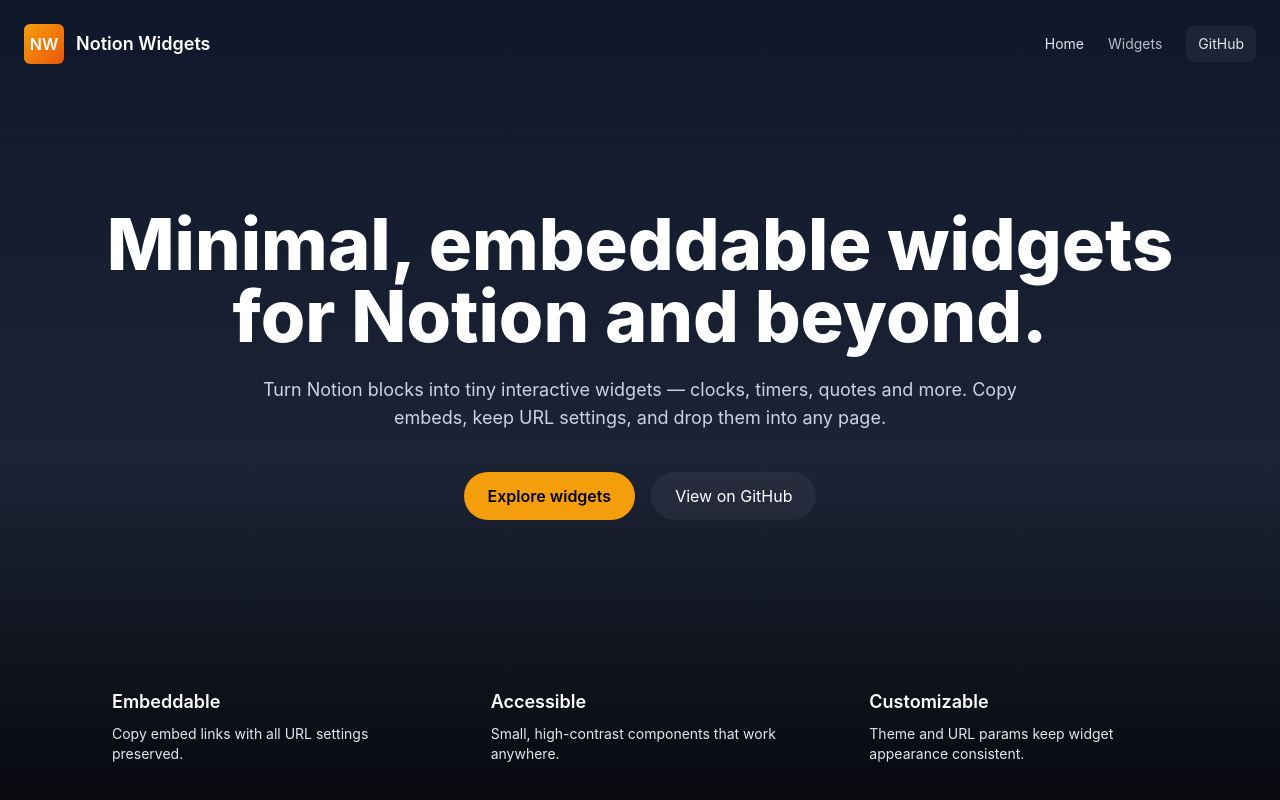
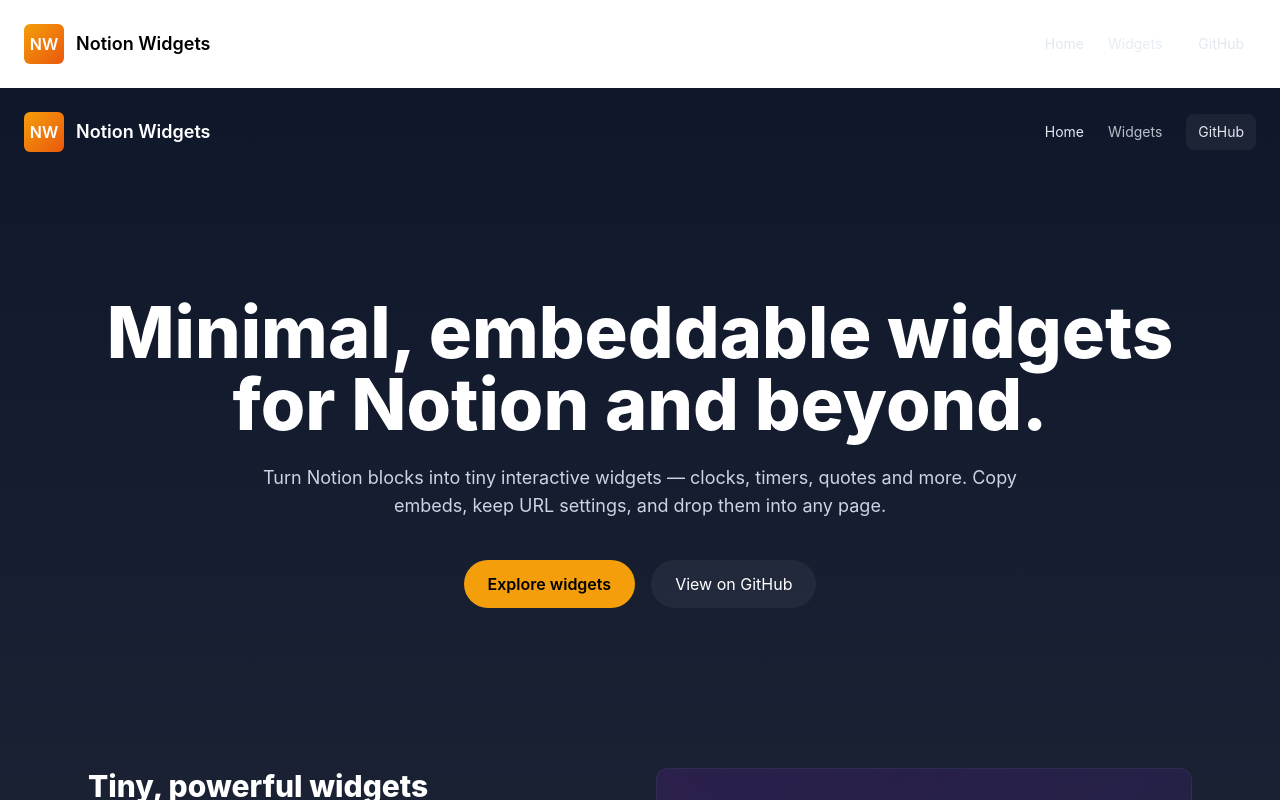
Before and after one commit to rushhiii/notion-widgets, a Next.js app: page /landing in a window 1280 px wide. Built offline with nearby package versions, Linux system fonts and the light colour scheme; no server answers.

Commit message:
feat: full landing sections, site navbar/footer, logo, showcase & features

```diff
--- a/app/landing/page.tsx
+++ b/app/landing/page.tsx
@@ -1,6 +1,7 @@
-"use client"
 import ModernNavbar from '../../components/ui/ModernNavbar'
 import Hero from '../../components/ui/Hero'
+import Features from '../../components/ui/Features'
+import Showcase from '../../components/ui/Showcase'
 import ModernFooter from '../../components/ui/ModernFooter'
 
 export const metadata = {
@@ -16,20 +17,9 @@ export default function LandingPage() {
       <main className="pt-10">
         <Hero />
 
-        <section className="max-w-6xl mx-auto px-6 mt-16 grid grid-cols-1 md:grid-cols-3 gap-8">
-          <div className="p-6 bg-white/3 rounded-xl">
-            <h3 className="font-semibold text-lg">Embeddable</h3>
-            <p className="mt-2 text-sm text-slate-200">Copy embed links with all URL settings preserved.</p>
-          </div>
-          <div className="p-6 bg-white/3 rounded-xl">
-            <h3 className="font-semibold text-lg">Accessible</h3>
-            <p className="mt-2 text-sm text-slate-200">Small, high-contrast components that work anywhere.</p>
-          </div>
-          <div className="p-6 bg-white/3 rounded-xl">
-            <h3 className="font-semibold text-lg">Customizable</h3>
-            <p className="mt-2 text-sm text-slate-200">Theme and URL params keep widget appearance consistent.</p>
-          </div>
-        </section>
+        <Features />
+
+        <Showcase />
       </main>
 
       <ModernFooter />
--- a/app/layout.tsx
+++ b/app/layout.tsx
@@ -11,6 +11,8 @@ import {
 } from "./fonts";
 import AuthProvider from "../components/AuthProvider";
 import { getSiteUrl } from "@/lib/site";
+import ModernNavbar from "../components/ui/ModernNavbar";
+import ModernFooter from "../components/ui/ModernFooter";
 
 const siteUrl = getSiteUrl();
 const googleSiteVerification = process.env.NEXT_PUBLIC_GOOGLE_SITE_VERIFICATION || "ScLbPuILYWTWtNMP4oWQnBpW2VF037R5IA7QfrSvxyU";
@@ -86,7 +88,11 @@ export default function RootLayout({ children }: RootLayoutProps) {
       className={`h-full bg-transparent ${fontSpaceGrotesk.variable} ${fontSora.variable} ${fontPlusJakarta.variable} ${fontManrope.variable} ${fontPlayfair.variable} ${fontLibreBaskerville.variable} ${fontKarla.variable}`}
     >
       <body className="h-full bg-transparent antialiased" suppressHydrationWarning>
-        <AuthProvider>{children}</AuthProvider>
+        <AuthProvider>
+          <ModernNavbar />
+          <main className="min-h-screen">{children}</main>
+          <ModernFooter />
+        </AuthProvider>
       </body>
     </html>
   );
--- /dev/null
+++ b/components/ui/Features.tsx
@@ -0,0 +1,33 @@
+"use client"
+import { motion } from 'framer-motion'
+
+const MSection: any = motion.section
+
+export default function Features() {
+  return (
+    <MSection className="max-w-6xl mx-auto px-6 py-20 grid grid-cols-1 md:grid-cols-2 gap-8" initial={{ opacity: 0 }} animate={{ opacity: 1 }} transition={{ duration: 0.6 }}>
+      <div className="space-y-6">
+        <h2 className="text-3xl font-extrabold">Tiny, powerful widgets</h2>
+        <p className="text-slate-300">Designed to be dropped into Notion or any page. Preserve query settings, theme, and embed behavior.</p>
+        <div className="grid gap-4 mt-6">
+          <div className="p-4 bg-white/3 rounded-lg">
+            <h4 className="font-semibold">Copy-friendly embeds</h4>
+            <p className="text-sm text-slate-300">Embed links keep all URL params so your saved embeds look the same everywhere.</p>
+          </div>
+          <div className="p-4 bg-white/3 rounded-lg">
+            <h4 className="font-semibold">Lightweight</h4>
+            <p className="text-sm text-slate-300">Minimal JS footprint and focused features keep pages fast.</p>
+          </div>
+          <div className="p-4 bg-white/3 rounded-lg">
+            <h4 className="font-semibold">Accessible</h4>
+            <p className="text-sm text-slate-300">High contrast and keyboard-friendly controls out of the box.</p>
+          </div>
+        </div>
+      </div>
+
+      <div className="p-6 bg-gradient-to-br from-purple-900/30 to-indigo-900/20 rounded-xl border border-white/5 flex items-center justify-center">
+        <img src="/readme/hero_dashboard.png" alt="widgets preview" className="w-full h-auto rounded-md shadow-lg" />
+      </div>
+    </MSection>
+  )
+}
--- a/components/ui/Hero.tsx
+++ b/components/ui/Hero.tsx
@@ -1,26 +1,31 @@
 "use client"
+/* eslint-disable @typescript-eslint/no-explicit-any */
 import { motion } from 'framer-motion'
+
+const MHeading: any = motion.h1
+const MP: any = motion.p
+const MD: any = motion.div
 
 export default function Hero() {
   return (
     <section className="max-w-6xl mx-auto px-6 py-20 text-center">
-      <motion.h1
+      <MHeading
         initial={{ y: 10, opacity: 0 }}
         animate={{ y: 0, opacity: 1 }}
         transition={{ duration: 0.6 }}
         className="text-5xl md:text-7xl font-extrabold leading-tight text-white"
       >
         Minimal, embeddable widgets for Notion and beyond.
-      </motion.h1>
+      </MHeading>
 
-      <motion.p initial={{ opacity: 0 }} animate={{ opacity: 1 }} transition={{ delay: 0.2 }} className="mt-6 text-lg text-slate-300 max-w-3xl mx-auto">
+      <MP initial={{ opacity: 0 }} animate={{ opacity: 1 }} transition={{ delay: 0.2 }} className="mt-6 text-lg text-slate-300 max-w-3xl mx-auto">
         Turn Notion blocks into tiny interactive widgets — clocks, timers, quotes and more. Copy embeds, keep URL settings, and drop them into any page.
-      </motion.p>
+      </MP>
 
-      <motion.div className="mt-10 flex items-center justify-center gap-4" initial={{ opacity: 0 }} animate={{ opacity: 1 }} transition={{ delay: 0.35 }}>
+      <MD className="mt-10 flex items-center justify-center gap-4" initial={{ opacity: 0 }} animate={{ opacity: 1 }} transition={{ delay: 0.35 }}>
         <a href="/quotes" className="px-6 py-3 rounded-full bg-amber-500 text-black font-semibold">Explore widgets</a>
         <a href="https://github.com/" className="px-6 py-3 rounded-full bg-white/5">View on GitHub</a>
-      </motion.div>
+      </MD>
     </section>
   )
 }
--- a/components/ui/ModernFooter.tsx
+++ b/components/ui/ModernFooter.tsx
@@ -1,9 +1,12 @@
 "use client"
+/* eslint-disable @typescript-eslint/no-explicit-any */
 import { motion } from 'framer-motion'
+
+const MFooter: any = motion.footer
 
 export default function ModernFooter() {
   return (
-    <motion.footer
+    <MFooter
       initial={{ y: 20, opacity: 0 }}
       animate={{ y: 0, opacity: 1 }}
       transition={{ duration: 0.45 }}
@@ -16,6 +19,6 @@ export default function ModernFooter() {
           <a href="/terms" className="hover:underline">Terms</a>
         </div>
       </div>
-    </motion.footer>
+    </MFooter>
   )
 }
--- a/components/ui/ModernNavbar.tsx
+++ b/components/ui/ModernNavbar.tsx
@@ -1,10 +1,13 @@
 "use client"
+/* eslint-disable @typescript-eslint/no-explicit-any */
 import Link from 'next/link'
 import { motion } from 'framer-motion'
 
+const MHeader: any = motion.header
+
 export default function ModernNavbar() {
   return (
-    <motion.header
+    <MHeader
       initial={{ y: -30, opacity: 0 }}
       animate={{ y: 0, opacity: 1 }}
       transition={{ duration: 0.5 }}
@@ -20,6 +23,6 @@ export default function ModernNavbar() {
         <Link href="/clock" className="opacity-80 hover:opacity-100">Widgets</Link>
         <a href="https://github.com/" target="_blank" rel="noreferrer" className="px-3 py-2 rounded-lg bg-white/5">GitHub</a>
       </nav>
-    </motion.header>
+    </MHeader>
   )
 }
--- /dev/null
+++ b/components/ui/Showcase.tsx
@@ -0,0 +1,26 @@
+"use client"
+import { motion } from 'framer-motion'
+
+const MDiv: any = motion.div
+
+export default function Showcase() {
+  return (
+    <MDiv className="max-w-6xl mx-auto px-6 py-20" initial={{ opacity: 0 }} animate={{ opacity: 1 }} transition={{ duration: 0.6 }}>
+      <h3 className="text-2xl font-bold mb-6">Built-in widgets</h3>
+      <div className="grid grid-cols-1 md:grid-cols-3 gap-6">
+        <div className="p-6 bg-white/3 rounded-xl">
+          <h4 className="font-semibold">Clock</h4>
+          <p className="text-sm text-slate-300 mt-2">Timezones, 12/24 format and compact embeds.</p>
+        </div>
+        <div className="p-6 bg-white/3 rounded-xl">
+          <h4 className="font-semibold">Quotes</h4>
+          <p className="text-sm text-slate-300 mt-2">Sync with Notion or use local data sets.</p>
+        </div>
+        <div className="p-6 bg-white/3 rounded-xl">
+          <h4 className="font-semibold">Progress</h4>
+          <p className="text-sm text-slate-300 mt-2">Milestones, prefix/suffix and embed copier.</p>
+        </div>
+      </div>
+    </MDiv>
+  )
+}
--- a/package.json
+++ b/package.json
@@ -13,6 +13,7 @@
   "dependencies": {
     "@fortawesome/free-solid-svg-icons": "^7.2.0",
     "@fortawesome/react-fontawesome": "^3.3.0",
+    "@fortawesome/fontawesome-svg-core": "^7.2.0",
     "@neondatabase/serverless": "^0.10.4",
     "aplayer": "^1.10.1",
     "lucide-react": "^0.577.0",
```
Also changed, not shown: public/logo.svg (added), 1 other file (tests, documents, lock files or other folders).
